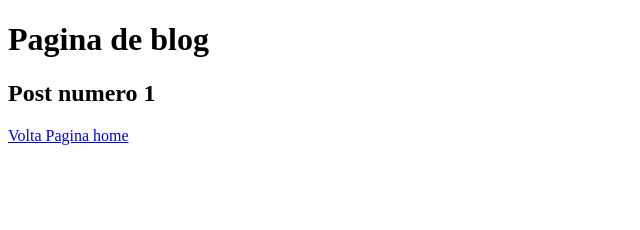
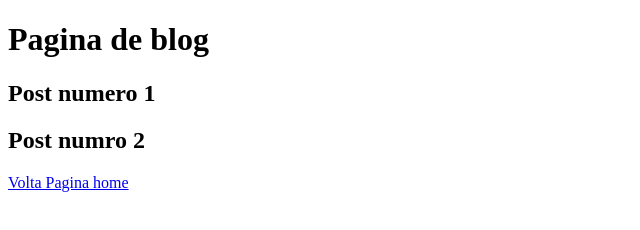
Before and after one commit to cleber1977/vendas2, a plain HTML site: page blog.html in a window 1280 px wide. Shown: the whole page, without its empty margins (0-640 px from the left). Drawn offline with Linux system fonts and the light colour scheme.

Commit message:
Atualizacao blog2

```diff
--- a/blog.html
+++ b/blog.html
@@ -8,6 +8,7 @@
 <body>
     <h1>Pagina de blog</h1>
     <h2>Post numero 1</h2>
+    <h2>Post numro 2</h2>
     <a href="index.html">Volta Pagina home</a>
 </body>
 </html>
```
